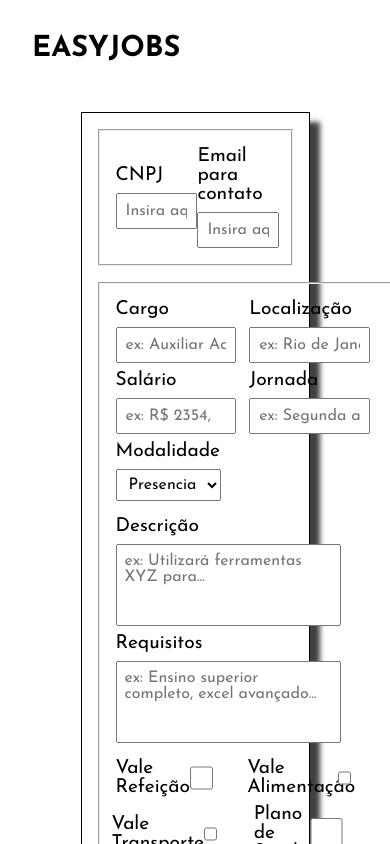
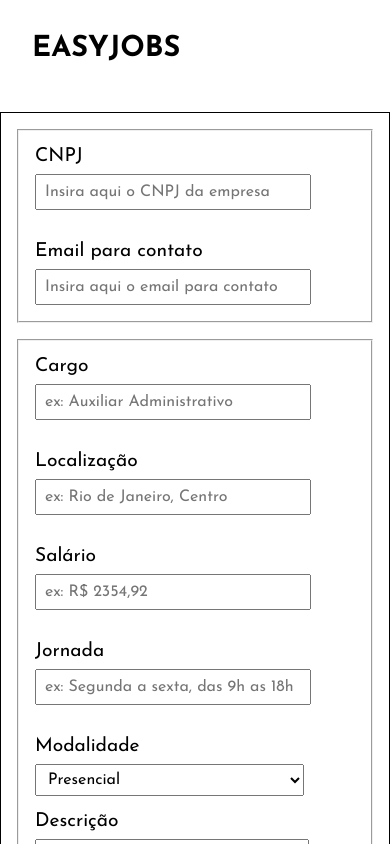
Before and after one commit to CaioMar7/easy-jobs, a React (Vite) app: page /divulgarvaga in a window 390 px wide. Shown: the top 844 px of the page. Built offline with nearby package versions, Linux system fonts and the light colour scheme; some icons are missing; a web font is replaced by a local one.

Commit message:
Correções na responsividade do mobile first.

```diff
--- a/src/pages/NewJob/index.tsx
+++ b/src/pages/NewJob/index.tsx
@@ -1,5 +1,4 @@
 import { useForm } from "react-hook-form";
-import { ActionLinkBtn } from "../../components/ActionLinkBtn";
 import { Header } from "../../components/Header";
 import { CompanyFields, Container, FormButtons, JobBenefits, JobDetails, JobFields, JobInfos, NewJobForm } from "./styles";
 
--- a/src/pages/NewJob/styles.ts
+++ b/src/pages/NewJob/styles.ts
@@ -1,12 +1,10 @@
 import styled from "styled-components";
 
 export const Container = styled.div`
-
     width: 100%;
 `
 
 export const NewJobForm = styled.form`
-    width: 50%;
     margin: 0 auto;
 
     border: 1px solid black;
@@ -21,6 +19,8 @@
 
     input, select, textarea {
         font-size: 1rem;
+
+        accent-color: black;
     }
 
     input, select {
@@ -55,16 +55,70 @@
     -moz-box-shadow: 10px 10px 5px 0px rgba(0,0,0,0.75);
     box-shadow: 10px 10px 5px 0px rgba(0,0,0,0.75);
 
+
+    button {
+        background-color: ${({theme}) => theme.COLORS.PRIMARY};
+
+        border: 1px solid ${({theme}) => theme.COLORS.PRIMARY};
+
+        transition: all .6s;
+
+        margin-top: 0.8vh;
+
+        color: ${({theme}) => theme.COLORS.SECONDARY};
+
+        display: flex;
+        align-items: center;
+        justify-content: center;
+
+        min-height: 3rem;
+        min-width: 2rem;
+
+        padding: 0 2rem;
+
+        font-size: calc(.7vh + .7rem);
+
+        gap: 1rem;
+
+        svg {
+            fill: ${({theme}) => theme.COLORS.SECONDARY};
+        }
+
+    &:hover {
+        background-color: ${({theme}) => theme.COLORS.SECONDARY};
+        cursor: pointer;
+
+        color: ${({theme}) => theme.COLORS.PRIMARY};
+
+        svg {
+            fill: ${({theme}) => theme.COLORS.PRIMARY};
+        }
+    }
+
+    }
+
+
+    @media (min-width: 821px) {
+        width: 50%;
+    }
+
+
 `
 
 export const CompanyFields = styled.fieldset`
-
     display: flex;
-    align-items: center;
+    flex-direction: column;
 
     padding: 1rem;
 
-    gap: .3rem;
+    gap: 2rem;
+
+    @media (min-width: 821px) {
+        display: flex;
+        flex-direction: row;
+        align-items: center;
+        gap: 1rem;
+    }
 
 `
 
@@ -86,13 +140,18 @@
             resize: none;
         }
     }
-
 `
 
 export const JobInfos = styled.div `
-    display: grid;
-    grid-template-columns: 1fr 1fr;
-    gap: .5rem;
+    display: flex;
+    flex-direction: column;
+    gap: 2rem;
+
+    @media (min-width: 821px) {
+        display: grid;
+        grid-template-columns: 1fr 1fr;
+        gap: .5rem;
+    }
 `
 
 export const JobDetails = styled.div `
@@ -102,8 +161,8 @@
 `
 
 export const JobBenefits = styled.div `
-    display: grid;
-    grid-template-columns: 1fr 1fr;
+    display: flex;
+    flex-direction: column;
     gap: .5rem;
 
     div {
@@ -111,7 +170,16 @@
         justify-content: center;
         align-items: center;
 
-        width: 75%;
+        width: 100%;
+    }
+
+    @media (min-width: 821px)  {
+        display: grid;
+        grid-template-columns: 1fr 1fr;
+
+        div {
+            width: 75%;
+        }
     }
 `
 
```
